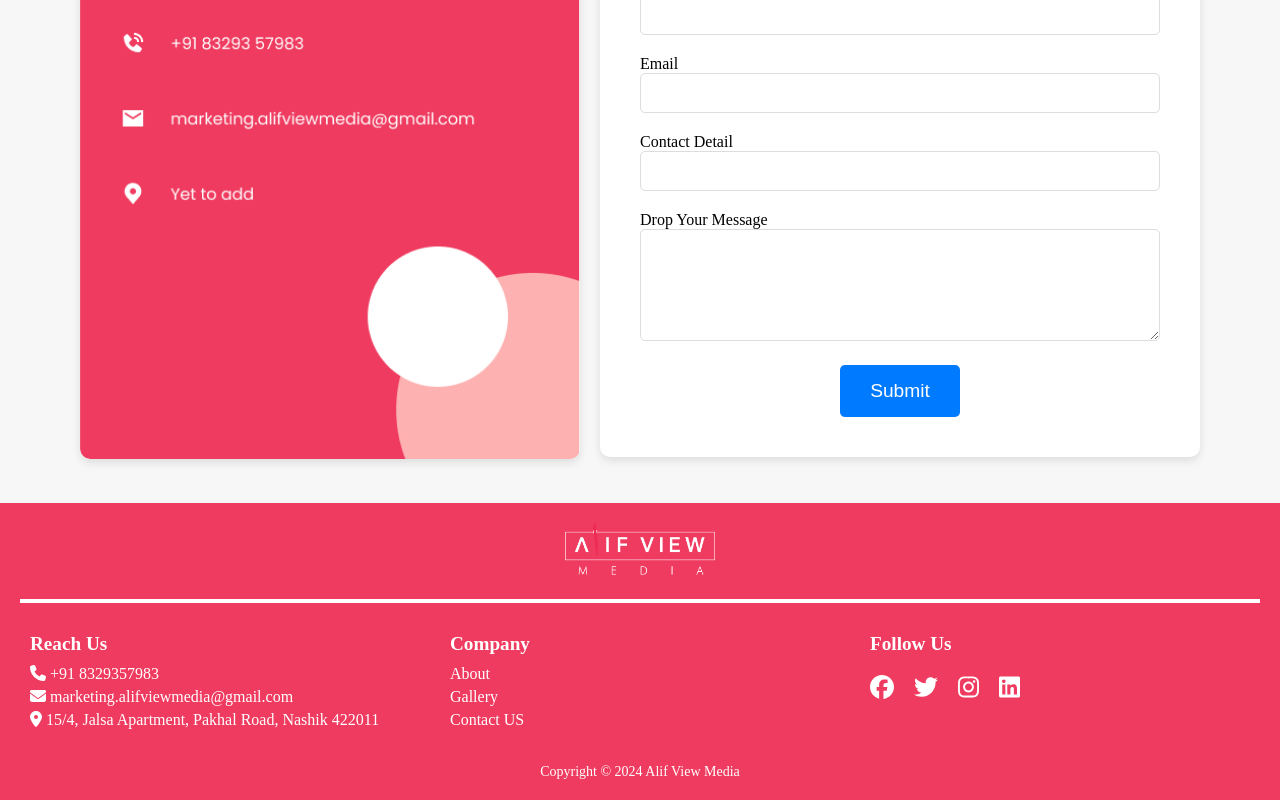
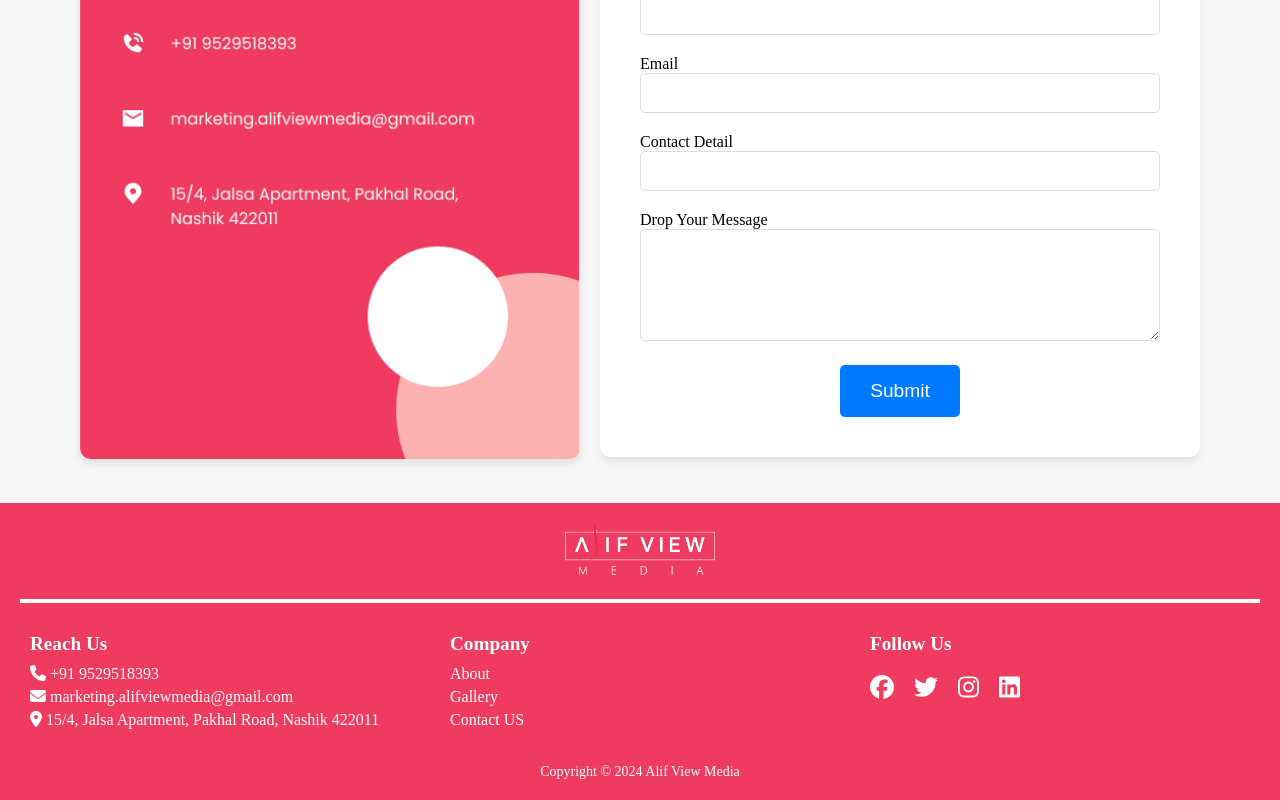
Before and after one commit to Ingole712521/alief, a React (Vite) app: page / in a window 1280 px wide. Shown: the part 3011-3811 px from the top of the page. Built offline with nearby package versions, Linux system fonts and the light colour scheme.

Commit message:
Update in Number

```diff
--- a/src/components/ContactSection.jsx
+++ b/src/components/ContactSection.jsx
@@ -1,5 +1,5 @@
 import "../style/ContactSection.css";
-import contactImage from "../assets/Frame.png";
+import contactImage from "../assets/Frame 1.png";
 
 const ContactSection = () => {
   return (
--- a/src/components/Footer.jsx
+++ b/src/components/Footer.jsx
@@ -14,7 +14,7 @@ const Footer = () => {
       <div className="footer-content">
         <div className="footer-section">
           <h3>Reach Us</h3>
-          <p><FontAwesomeIcon icon={faPhone} />                                 +91 8329357983</p>
+          <p><FontAwesomeIcon icon={faPhone} />               +91 9529518393               </p>
           <p><FontAwesomeIcon icon={faEnvelope} />                              marketing.alifviewmedia@gmail.com</p>
           <p><FontAwesomeIcon icon={faMapMarkerAlt} />                          15/4, Jalsa Apartment, Pakhal Road, Nashik 422011</p>
         </div>
@@ -29,7 +29,7 @@ const Footer = () => {
           <div className="social-media">
             <a href=" https://www.facebook.com/profile.php?id=61562956484753
 " aria-label="Facebook"><FontAwesomeIcon icon={faFacebook} /></a>
-            <a href="https://twitter.com" aria-label="Twitter"><FontAwesomeIcon icon={faTwitter} /></a>
+            <a href="https://x.com/AlifViewM2808" aria-label="Twitter"><FontAwesomeIcon icon={faTwitter} /></a>
             <a href=" https://www.instagram.com/alifviewmedia/ " aria-label="Instagram"><FontAwesomeIcon icon={faInstagram} /></a>
             <a href="https://www.linkedin.com/in/alifview-media-552358320/" aria-label="LinkedIn"><FontAwesomeIcon icon={faLinkedin} /></a>
           </div>
```
Also changed, not shown: src/assets/Frame 1.png (added).
